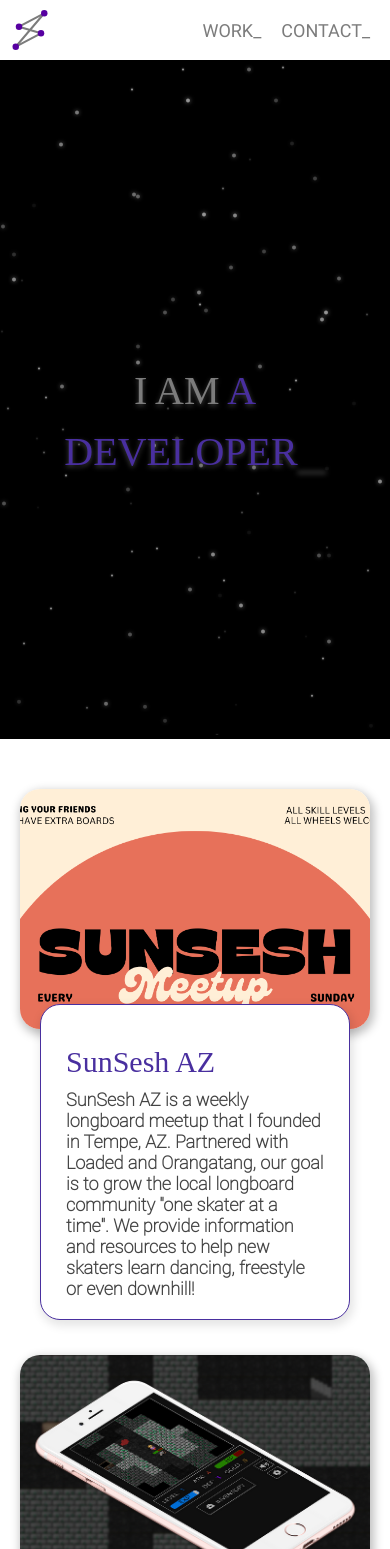
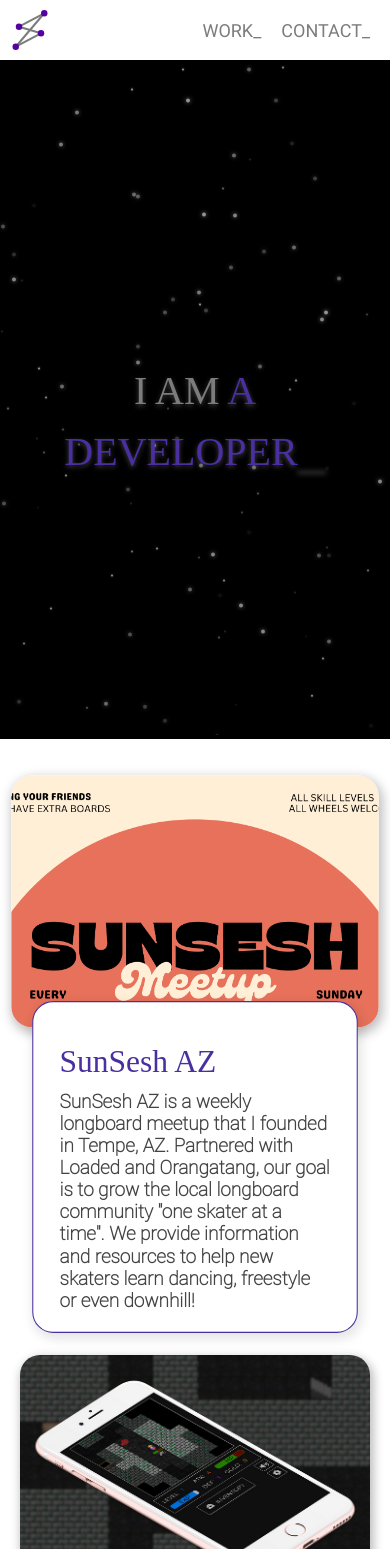
Before and after one commit to ASteinheiser/iamandrew.io, a React (Vite) app: page / in a window 390 px wide. Shown: the top 1549 px of the page. Built offline with nearby package versions, Linux system fonts and the light colour scheme; a web font is replaced by a local one.

Commit message:
focus work items when in view on tablets and below

```diff
--- a/src/components/Work/index.tsx
+++ b/src/components/Work/index.tsx
@@ -1,24 +1,36 @@
 import { useState } from 'react';
 import { InView } from 'react-intersection-observer';
 import { workList } from './work-list';
+import { useWindowSize } from '../../hooks/use-window-size';
 import './work.scss';
 
 export const Work = () => {
+  const { width } = useWindowSize();
+  const isTablet = width <= 1000;
+
   const [visibleId, setVisibleId] = useState<number | null>(null);
+
+  const handleChangeVisible = (index: number) => (isVisible: boolean) => {
+    if (isVisible) {
+      setVisibleId(index);
+    } else if (visibleId === index) {
+      setVisibleId(null);
+    }
+  };
 
   return (
     <div className="work-list-wrap">
       {workList.map(({ title, description, link, image }, index) => (
-        <InView
-          key={index}
-          threshold={1}
-          onChange={(isVisible) => setVisibleId(isVisible ? index : null)}
-        >
+        <InView as="div" key={index} threshold={1} onChange={handleChangeVisible(index)}>
           <a
             href={link}
             target="_blank"
             rel="noopener noreferrer"
-            className={`work-item ${index % 2 === 0 ? 'work-item-reverse' : ''}`}
+            className={`
+              work-item
+              ${index % 2 === 0 ? 'work-item-reverse' : ''}
+              ${isTablet && visibleId === index ? 'work-item-focused' : ''}
+            `}
           >
             <div className="work-item-content">
               <div className="work-item-title">{title}</div>
--- a/src/components/Work/work.scss
+++ b/src/components/Work/work.scss
@@ -10,6 +10,10 @@
 
     max-width: 600px;
     margin: 0 auto;
+  }
+
+  .work-item-focused {
+    transform: scale(1.05);
   }
 
   .work-item {
```
